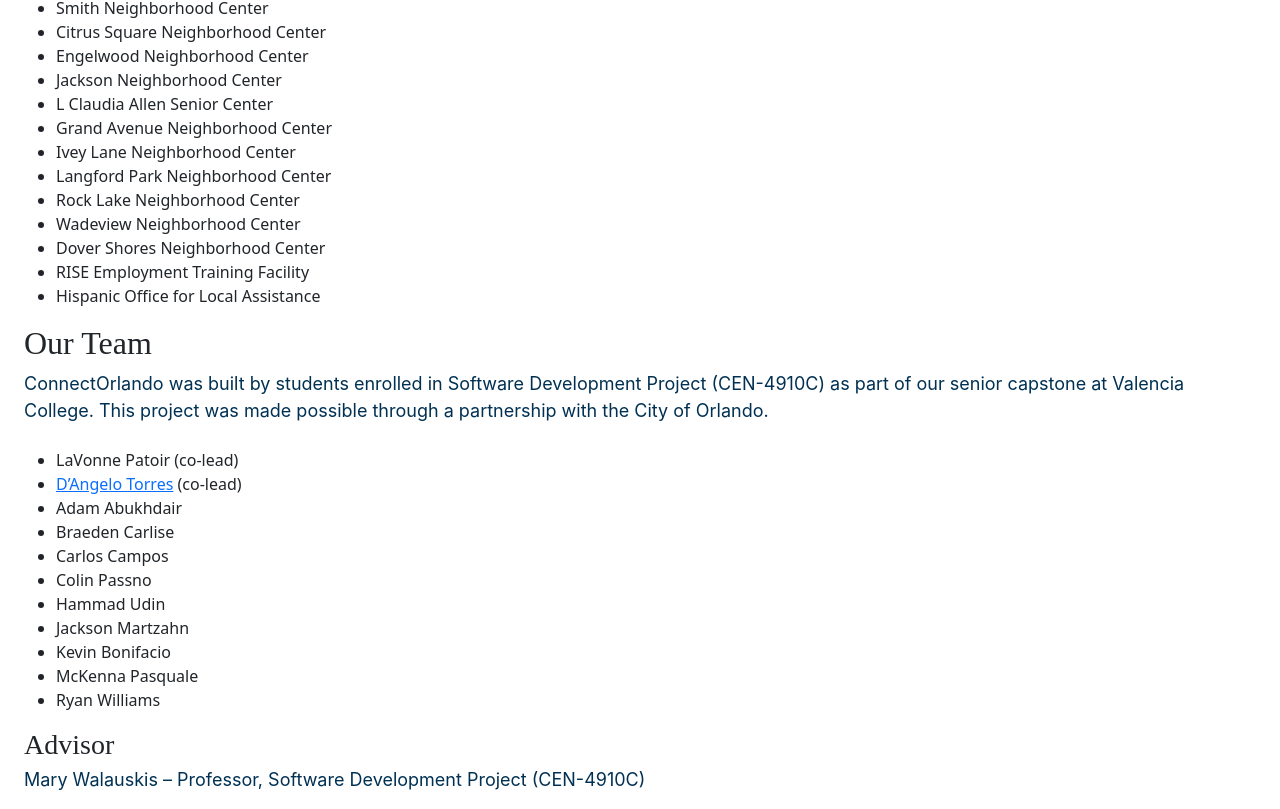
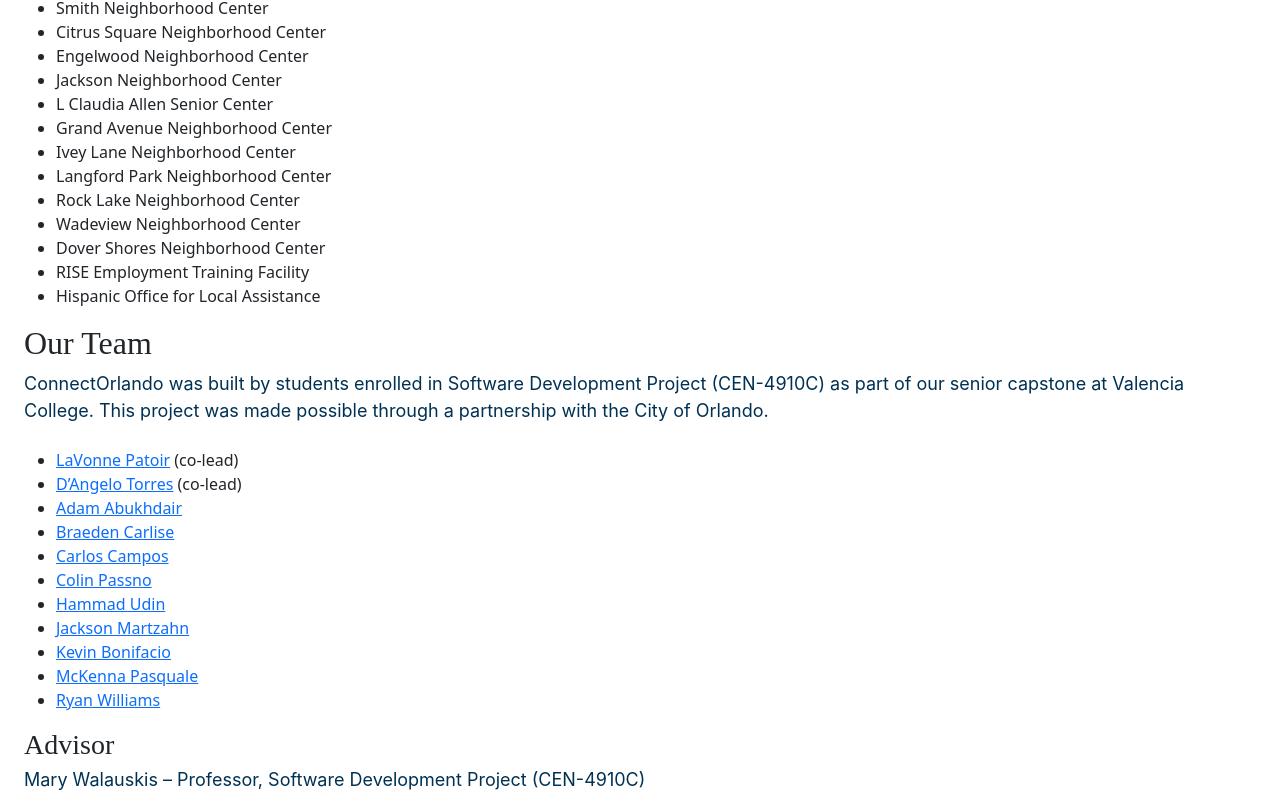
Before and after one commit to ipaccess-valencia-g2/ip-access-orlando, a React (Vite) app in the folder frontend/: page /about in a window 1280 px wide. Shown: the part 553-1362 px from the top of the page. Built offline with nearby package versions, Linux system fonts and the light colour scheme.

Commit message:
Update About page

```diff
--- a/frontend/src/pages/AboutPage.jsx
+++ b/frontend/src/pages/AboutPage.jsx
@@ -52,10 +52,21 @@ const AboutPage = () => {
             ConnectOrlando was built by students enrolled in Software Development Project (CEN-4910C) as part of our senior capstone at Valencia College. This project was made possible through a partnership with the City of Orlando.
         </p>
         <ul className="list-disc list-inside text-gray-700 space-y-1">
-            <li>LaVonne Patoir (co-lead)</li>
             <li>
                 <a
                 href="https://www.linkedin.com/in/dangelo-t"
+                target="_blank"
+                rel="noopener noreferrer"
+                className="text-blue-600 hover:underline"
+                >
+                LaVonne Patoir
+                </a>
+            {" "}
+            (co-lead)
+            </li>
+            <li>
+                <a
+                href="https://github.com/d-angelotorres"
                 target="_blank"
                 rel="noopener noreferrer"
                 className="text-blue-600 hover:underline"
@@ -65,15 +76,16 @@ const AboutPage = () => {
             {" "}
             (co-lead)
             </li>
-            <li>Adam Abukhdair</li>
-            <li>Braeden Carlise</li>
-            <li>Carlos Campos</li>
-            <li>Colin Passno</li>
-            <li>Hammad Udin</li>
-            <li>Jackson Martzahn</li>
-            <li>Kevin Bonifacio</li>
-            <li>McKenna Pasquale</li>
-            <li>Ryan Williams</li>
+            <li><a href="https://github.com/AAbukhdair" target="_blank" rel="noopener noreferrer" className="text-blue-600 hover:underline">Adam Abukhdair</a></li>
+            <li><a href="https://github.com/Braeden03" target="_blank" rel="noopener noreferrer" className="text-blue-600 hover:underline">Braeden Carlise</a></li>
+            <li><a href="http://github.com/ceccontreras" target="_blank" rel="noopener noreferrer" className="text-blue-600 hover:underline">Carlos Campos</a></li>
+            <li><a href="https://github.com/cPassno" target="_blank" rel="noopener noreferrer" className="text-blue-600 hover:underline">Colin Passno</a></li>
+            <li><a href="https://github.com/uddinhammad1" target="_blank" rel="noopener noreferrer" className="text-blue-600 hover:underline">Hammad Udin</a></li>
+            <li><a href="https://github.com/Rustly" target="_blank" rel="noopener noreferrer" className="text-blue-600 hover:underline">Jackson Martzahn</a></li>
+            <li><a href="https://github.com/kevinBonifacio" target="_blank" rel="noopener noreferrer" className="text-blue-600 hover:underline">Kevin Bonifacio</a></li>
+            <li><a href="https://github.com/mpasquale3" target="_blank" rel="noopener noreferrer" className="text-blue-600 hover:underline">McKenna Pasquale</a></li>
+            <li><a href="https://github.com/RyanH3" target="_blank" rel="noopener noreferrer" className="text-blue-600 hover:underline">
+        Ryan Williams</a></li>
         </ul>
 
         <div className="mt-6">
```
